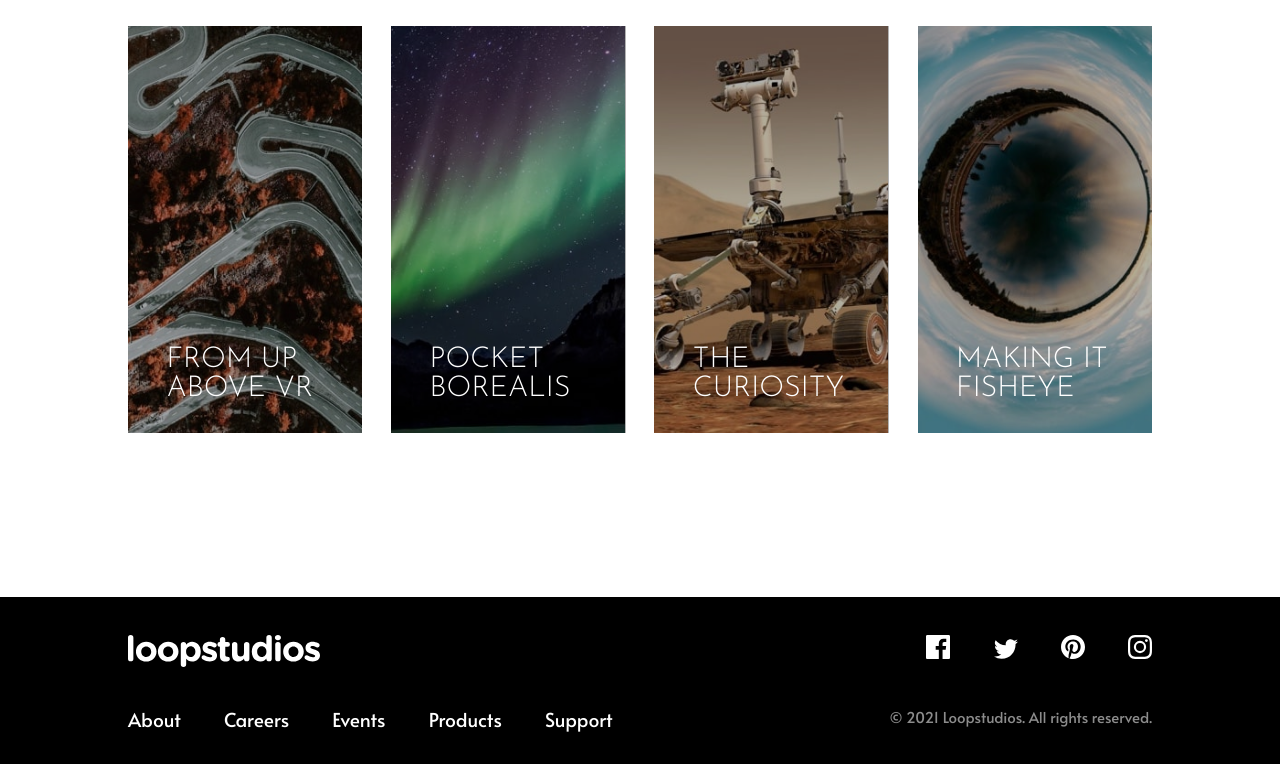
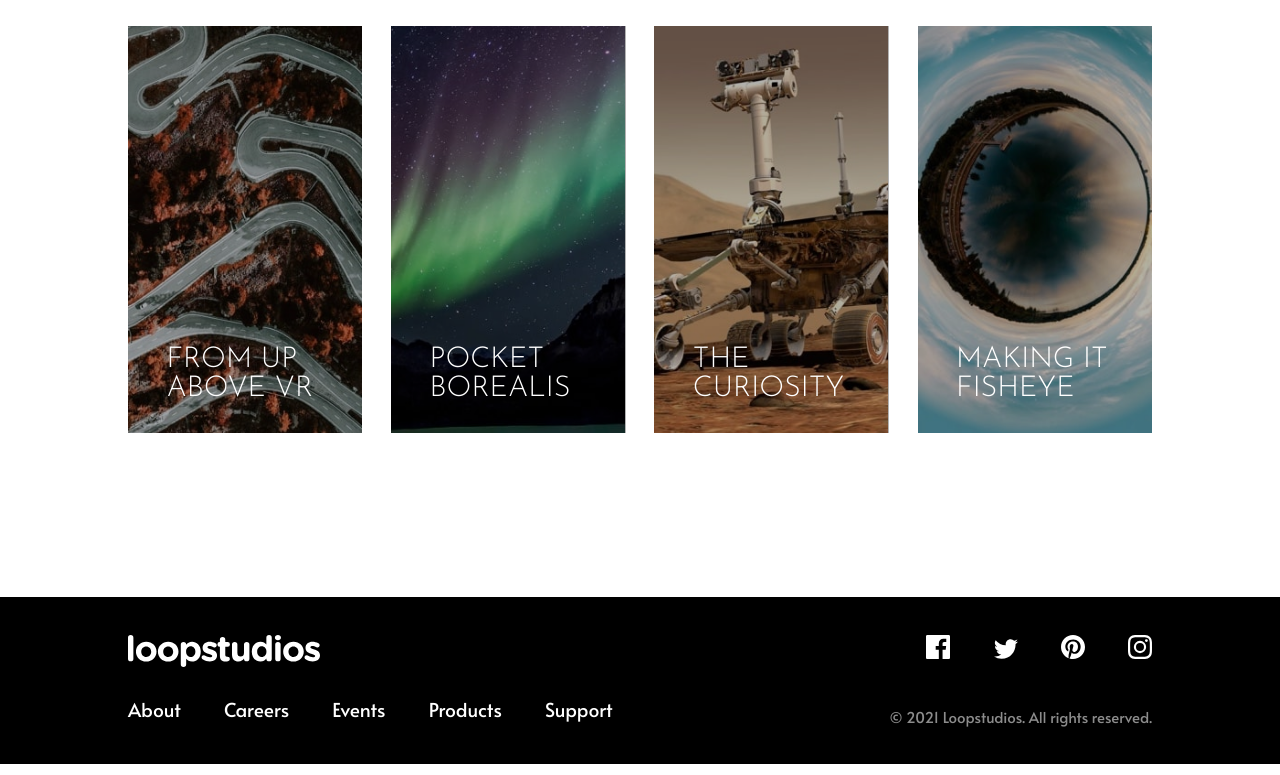
Before and after one commit to Tyson-Wellings/loopstudios-landing-page-main-frontendmentor-project, a plain HTML site: page index.html in a window 1280 px wide. Shown: the part 1764-2539 px from the top of the page. Drawn offline with Linux system fonts and the light colour scheme.

Commit message:
fixed some minor errors

```diff
--- a/styles.css
+++ b/styles.css
@@ -324,6 +324,7 @@ nav{
     width: 6rem;
     text-align: center;
     margin: 3rem auto;
+    color: black;
 }
 
 footer{
@@ -547,6 +548,7 @@ footer{
         margin: 0 auto;
         height: 0.25rem;
         display: block;
+        border-bottom: 2px solid rgba(0,0,0,0)
     }
 
     *{
@@ -698,15 +700,19 @@ footer{
         grid-area: links;
         display: inline-block;
         text-align: left;
-        align-self: start;
+        align-self: end;
         align-items: start;
-        padding: 2rem 0;
+        padding: 0;
+        margin-top: -.25rem;
     }
 
     .footer-link{
         display: inline-block;
         width: auto;
         padding-right: 2rem;
+        height: auto;
+        line-height: 1rem;
+        font-size: 1rem;
     }
 
     .footer-link:hover .hover-underline{
```
